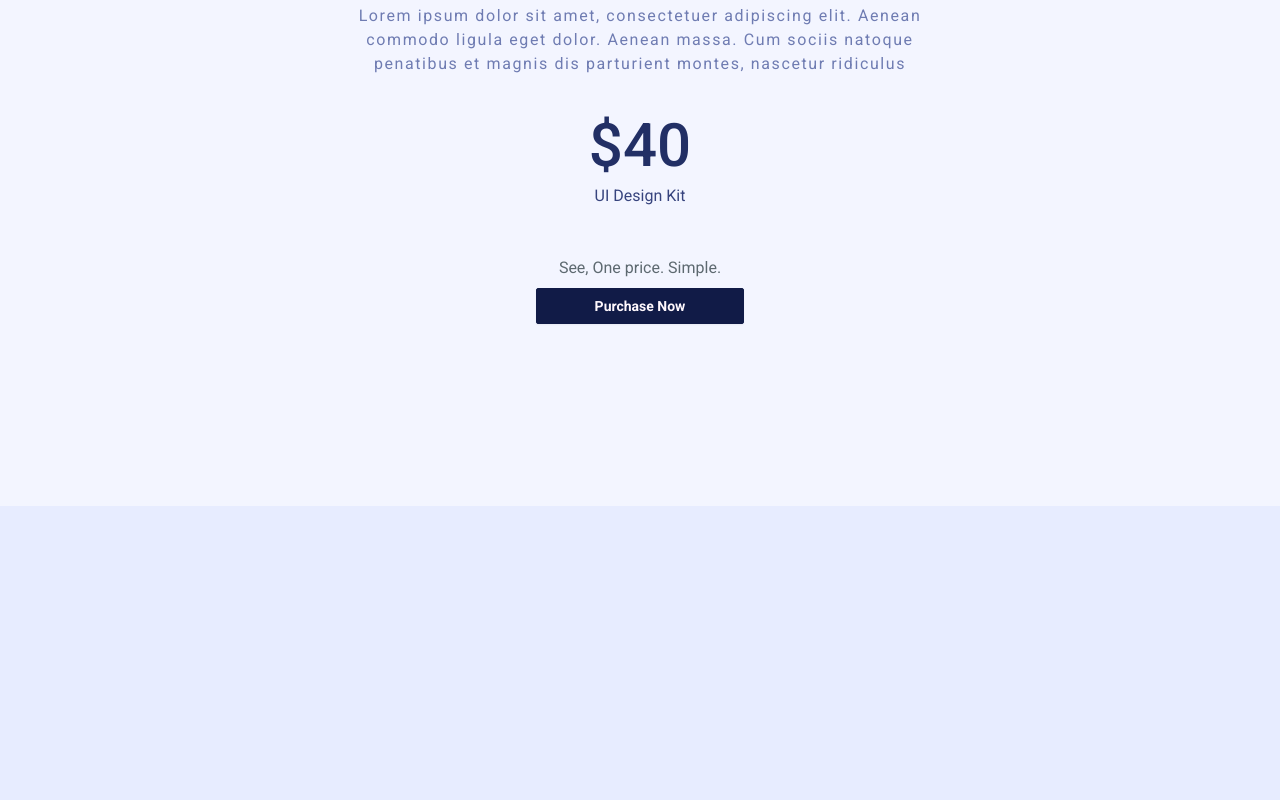
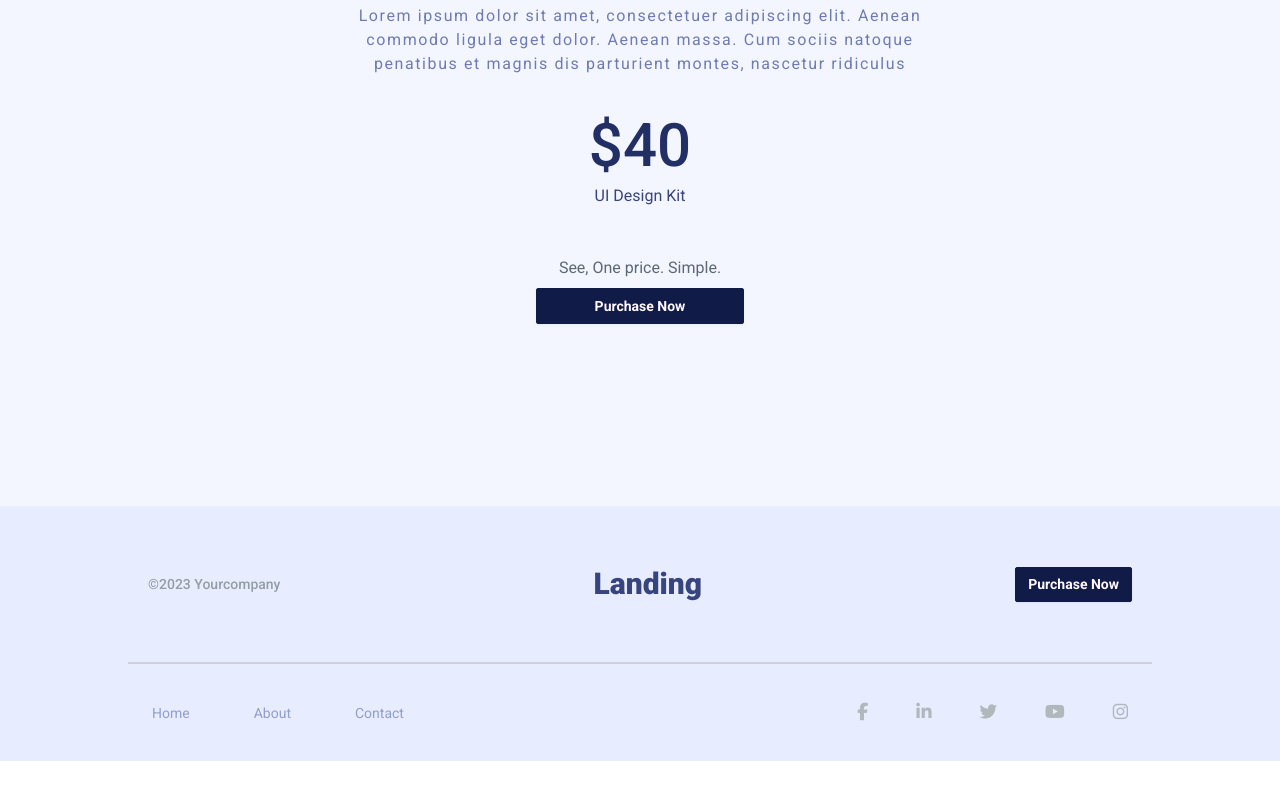
Before and after one commit to ice6504/OnePage-Figma-Clone, a React (Vite) app: page / in a window 1280 px wide. Shown: the part 4428-5228 px from the top of the page. After the commit the page ends 5189 px from the top, so only its background shows below. Built offline with nearby package versions, Linux system fonts and the light colour scheme.

Commit message:
Add Footer

```diff
--- a/src/App.jsx
+++ b/src/App.jsx
@@ -4,6 +4,7 @@ import Header from "./components/Header/Header";
 import Intro from "./components/Intro/Intro";
 import Info from "./components/Info/Info";
 import Price from "./components/Price/Price";
+import Footer from "./components/Footer/Footer";
 
 // Img
 import happy from "./assets/img/section3/undraw_happy_news_hxmt.svg";
@@ -22,7 +23,7 @@ function App() {
           <Info img={mention} hasBtn={true} btnTitle="Purchase Now" />
         </div>
         <Price />
-        <div className="bg-blue-yonder-100 h-96 max-2xl:mt-[-2%]"></div>
+        <Footer />
       </Drawer>
     </>
   );
--- a/src/components/Drawer/Drawer.jsx
+++ b/src/components/Drawer/Drawer.jsx
@@ -38,19 +38,28 @@ function Drawer(props) {
           ></label>
           <ul className="menu py-6 px-4 w-80 min-h-full bg-blue-yonder-100 text-blue-yonder-500">
             {/* Sidebar content here */}
-            <li
-              onClick={() => {
-                toggleDrawer();
-                window.scrollTo(0, 0);
-              }}
-            >
-              <a>Home</a>
+            <li>
+              <a
+                onClick={() => {
+                  toggleDrawer();
+                  window.scrollTo(0, 0);
+                }}
+              >
+                Home
+              </a>
             </li>
-            <li onClick={toggleDrawer}>
-              <a>About</a>
+            <li>
+              <a onClick={toggleDrawer}>About</a>
             </li>
-            <li onClick={toggleDrawer}>
-              <a>Contact</a>
+            <li>
+              <a
+                onClick={() => {
+                  toggleDrawer();
+                  window.scrollTo(0, document.body.scrollHeight);
+                }}
+              >
+                Contact
+              </a>
             </li>
           </ul>
         </div>
--- /dev/null
+++ b/src/components/Footer/Footer.jsx
@@ -0,0 +1,78 @@
+function Footer() {
+  return (
+    <>
+      <footer className="footer gap-y-5 sm:gap-y-10 footer-center bg-blue-yonder-100 max-2xl:mt-[-2%] pt-10 pb-5 sm:px-10 lg:px-32">
+        <nav className="flex justify-between items-center w-full px-5 max-sm:flex-wrap max-sm:gap-5 max-sm:justify-evenly sm:py-5">
+          <h6 className="font-medium text-sm mb-0 text-gray-nevada-400 ">
+            ©2023 Yourcompany
+          </h6>
+          <a
+            className="text-3xl text-primary font-black text-center active:scale-90 transition-all cursor-pointer max-sm:order-last"
+            onClick={() => {
+              window.scrollTo(0, 0);
+            }}
+          >
+            Landing
+          </a>
+          <button className="btn btn-secondary btn-sm rounded-sm">
+            Purchase Now
+          </button>
+        </nav>
+        <nav className="flex justify-between items-center w-full max-sm:flex-col sm:pt-5 sm:border-t-2 border-gray-nevada-200">
+          <ul className="menu menu-horizontal gap-8 text-blue-yonder-300">
+            <li>
+              <a
+                onClick={() => {
+                  window.scrollTo(0, 0);
+                }}
+              >
+                Home
+              </a>
+            </li>
+            <li>
+              <a>About</a>
+            </li>
+            <li>
+              <a
+                onClick={() => {
+                  window.scrollTo(0, document.body.scrollHeight);
+                }}
+              >
+                Contact
+              </a>
+            </li>
+          </ul>
+          <ul className="menu menu-horizontal items-center gap-4 text-gray-nevada-300">
+            <li>
+              <a href="">
+                <i className="fa-brands fa-facebook-f fa-lg py-3"></i>
+              </a>
+            </li>
+            <li>
+              <a href="">
+                <i className="fa-brands fa-linkedin-in fa-lg py-3"></i>
+              </a>
+            </li>
+            <li>
+              <a href="">
+                <i className="fa-brands fa-twitter fa-lg py-3"></i>
+              </a>
+            </li>
+            <li>
+              <a href="">
+                <i className="fa-brands fa-youtube fa-lg py-3"></i>
+              </a>
+            </li>
+            <li>
+              <a href="">
+                <i className="fa-brands fa-instagram fa-lg py-3"></i>
+              </a>
+            </li>
+          </ul>
+        </nav>
+      </footer>
+    </>
+  );
+}
+
+export default Footer;
--- a/src/components/Info/Info.jsx
+++ b/src/components/Info/Info.jsx
@@ -2,7 +2,6 @@ import PropTypes from "prop-types";
 
 function Info(props) {
   const { img, hasBtn, btnTitle } = props;
-  console.log(hasBtn);
   return (
     <>
       <div className="min-h-[60vh] xl:h-screen flex max-lg:flex-col justify-center items-center gap-16">
--- a/src/components/Navbar/Navbar.jsx
+++ b/src/components/Navbar/Navbar.jsx
@@ -31,18 +31,26 @@ function Navbar() {
               </label>
             </div>
             <ul className="menu menu-horizontal gap-6 px-1 text-blue-yonder-500 hidden lg:flex">
-              <li
-                onClick={() => {
-                  window.scrollTo(0, 0);
-                }}
-              >
-                <a>Home</a>
+              <li>
+                <a
+                  onClick={() => {
+                    window.scrollTo(0, 0);
+                  }}
+                >
+                  Home
+                </a>
               </li>
               <li>
                 <a>About</a>
               </li>
               <li>
-                <a>Contact</a>
+                <a
+                  onClick={() => {
+                    window.scrollTo(0, document.body.scrollHeight);
+                  }}
+                >
+                  Contact
+                </a>
               </li>
             </ul>
           </div>
```
